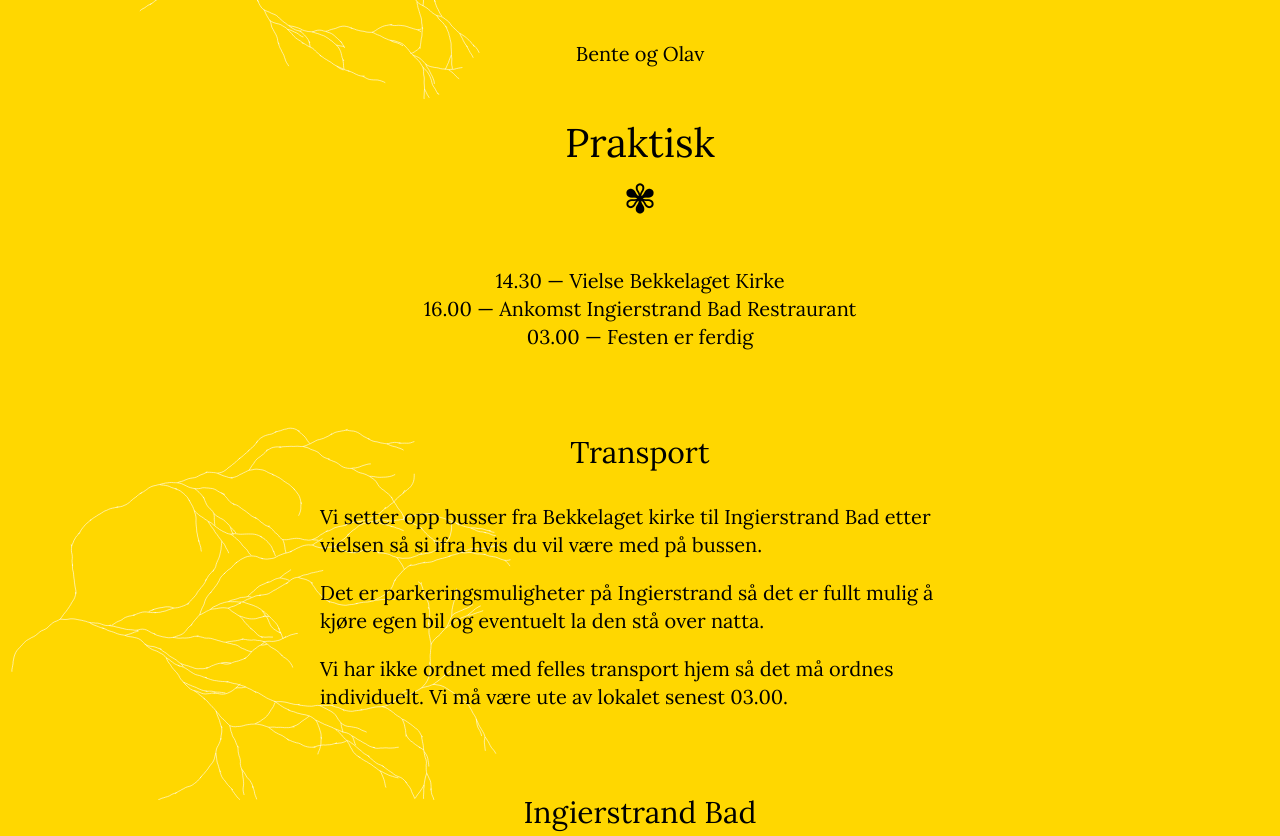
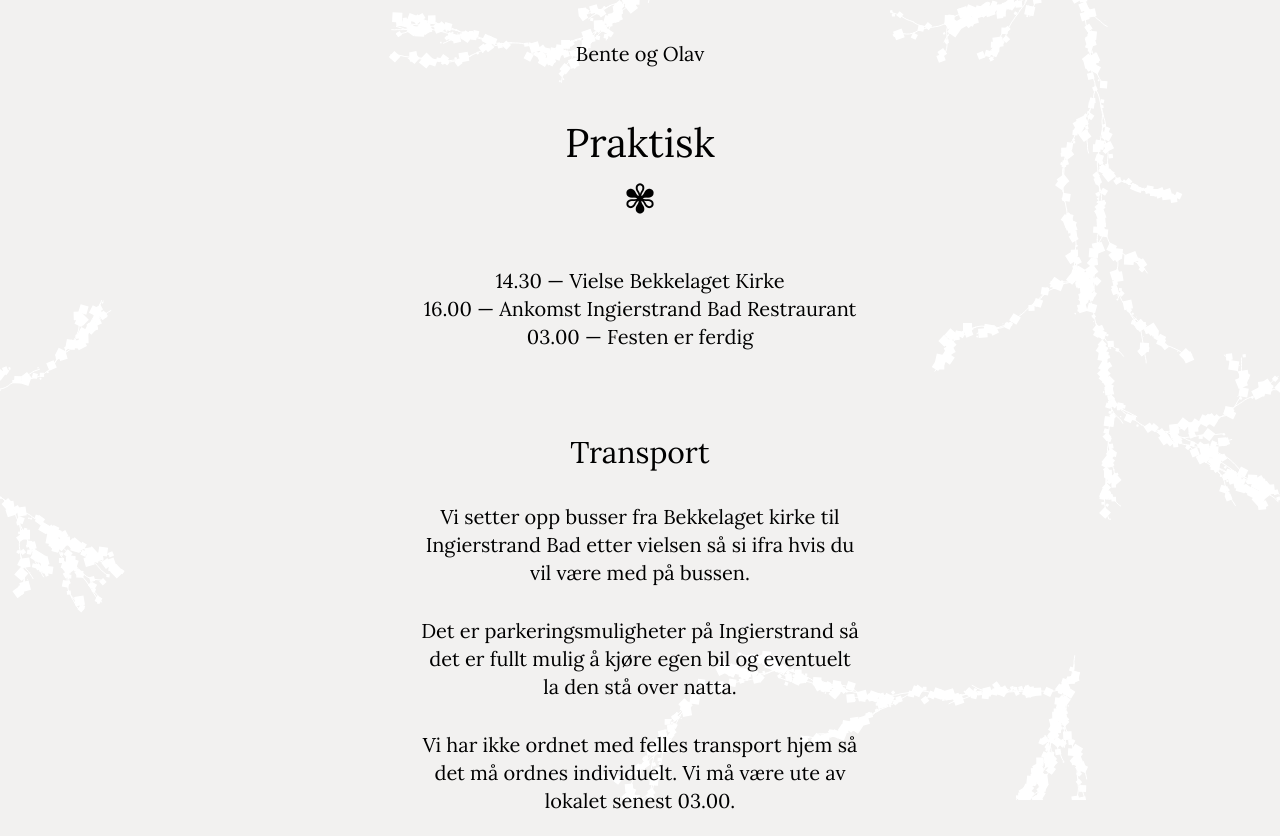
Before and after one commit to danielmahal/benteogolav.no, a website: page src/next/praktisk.html in a window 1280 px wide. Shown: the top 836 px of the page. Drawn offline with Linux system fonts and the light colour scheme.

Commit message:
Fix decoration slowness, change colors

```diff
--- a/src/next/decoration.js
+++ b/src/next/decoration.js
@@ -4,20 +4,23 @@ const canvas = document.createElement('canvas')
 const context = canvas.getContext('2d')
 
 const agents = [{
-  life: Math.random() * 40,
+  life: Math.random() < 0.2 ? Math.random() * 200 + 100 : Math.random() * 5,
   angle: Math.PI * 2 * Math.random(),
   x: Math.random() * window.innerWidth * pixelRatio,
   y: Math.random() * window.innerHeight * pixelRatio
 }]
 
 function step (time = 0) {
+  context.strokeStyle = `white`
+  context.fillStyle = context.strokeStyle
+
   window.requestAnimationFrame(step)
 
   agents.forEach(agent => {
     agent.angle += Math.random() * 0.4 - 0.2
 
-    const dx = Math.sin(agent.angle) * pixelRatio * 2
-    const dy = Math.cos(agent.angle) * pixelRatio * 2
+    const dx = Math.sin(agent.angle) * pixelRatio * 3
+    const dy = Math.cos(agent.angle) * pixelRatio * 3
 
     agent.x += dx
     agent.y += dy
@@ -40,25 +43,32 @@ function step (time = 0) {
       agent.y = 0
     }
 
-    const sample = context.getImageData(agent.x, agent.y, 1, 1)
-    const alpha = sample.data[3]
-    const available = alpha <= 0
-
     context.save()
     context.translate(agent.x, agent.y)
+
     context.beginPath()
     context.moveTo(0, 0)
     context.lineTo(-dx, -dy)
     context.stroke()
+
+    if (Math.random() > 0.5) {
+      const size = Math.random() * 10
+      context.translate((Math.random() - 0.5) * 6, (Math.random() - 0.5) * 6)
+      context.rotate(Math.random() * Math.PI * 2)
+      context.beginPath()
+      context.rect(-size / 2, -size / 2, size, size)
+      context.fill()
+    }
+
     context.restore()
 
-    if (agent.life <= 0 || !available) {
+    if (agent.life <= 0) {
       const count = 2
-      const spread = Math.random() * Math.PI / 4
+      const spread = Math.random() * Math.PI / 8
 
       agents.splice(agents.indexOf(agent), 1)
 
-      if (available && agents.length < 20) {
+      if (agents.length < 10) {
         for (let i = 0; i < count; i++) {
           const angle = (agent.angle - spread / 2) + (i / (count - 1)) * spread
 
@@ -78,7 +88,6 @@ window.addEventListener('load', () => {
   document.body.appendChild(canvas)
   canvas.width = window.innerWidth * pixelRatio
   canvas.height = window.innerHeight * pixelRatio
-  context.strokeStyle = 'rgba(255, 255, 255, 0.6)'
   context.lineWidth = pixelRatio * 1
   step()
 })
--- a/src/next/style.css
+++ b/src/next/style.css
@@ -9,7 +9,7 @@ body {
   justify-content: center;
   padding-bottom: 10vh;
   box-sizing: border-box;
-  background: Gold;
+  background: #F2F1F0;
 }
 
 ::selection {
@@ -39,6 +39,10 @@ h2 {
 h1:after {
   content: "✾";
   display: block;
+}
+
+p {
+  margin: 1.5em 0;
 }
 
 em {
@@ -92,8 +96,9 @@ nav ul li a:hover span:after {
 
 article {
   padding: 0 1em;
-  max-width: 32em;
+  max-width: 22em;
   margin: 0 auto;
+  text-align: center;
 }
 
 article section {
@@ -141,7 +146,7 @@ textarea {
   border: 0;
   outline: none;
   text-align: center;
-  background: rgba(255, 255, 255, 0.25);
+  background: rgba(255, 255, 255, 0.8);
   resize: none;
   cursor: initial;
 }
@@ -154,12 +159,12 @@ textarea::placeholder {
 
 label:hover input[type=text],
 label:hover textarea {
-  background: rgba(255, 255, 255, 0.5);
+  background: rgba(255, 255, 255, 1);
 }
 
 label input[type=text]:focus,
 label textarea:focus {
-  background: white;
+  background: rgba(255, 255, 255, 1);
 }
 
 input[type=submit] {
```
Also changed, not shown: src/next/paamelding.html (+2 -0 lines).
